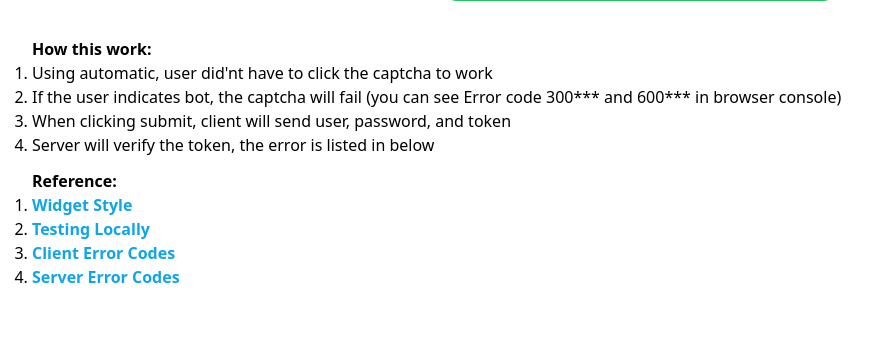
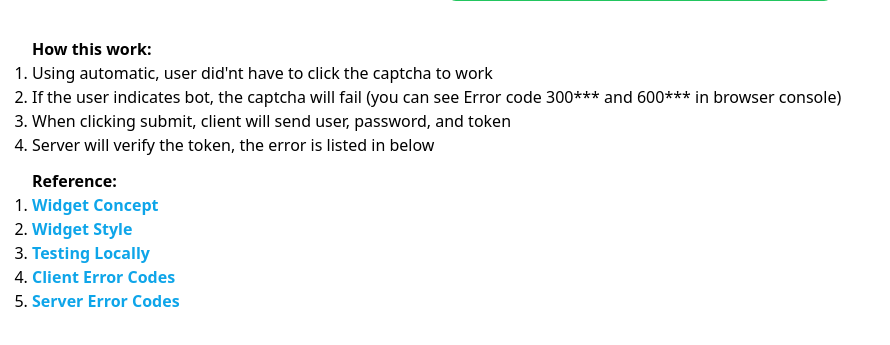
Before and after one commit to jarooda/turnstile-demo, a Node server app: page / in a window 1280 px wide. Shown: the part 505-850 px from the top of the page, without its empty margins (0-890 px from the left). Before the commit the page ends 788 px from the top, so only its background shows below. Run offline with Node 20, Linux system fonts and the light colour scheme; some libraries are stand-ins or nearby versions.

Commit message:
chore: add reference

```diff
--- a/views/footer.ejs
+++ b/views/footer.ejs
@@ -8,6 +8,7 @@
     </ol>
     <h3 class=" font-bold">Reference:</h3>
     <ol class=" list-decimal">
+      <li><a href="https://developers.cloudflare.com/turnstile/concepts/widget/" class="text-sky-500 font-semibold">Widget Concept</a></li>
       <li><a href="https://developers.cloudflare.com/turnstile/get-started/client-side-rendering/#widget-size" class="text-sky-500 font-semibold">Widget Style</a></li>
       <li><a href="https://developers.cloudflare.com/turnstile/troubleshooting/testing/" class="text-sky-500 font-semibold">Testing Locally</a></li>
       <li><a href="https://developers.cloudflare.com/turnstile/troubleshooting/client-side-errors/error-codes/" class="text-sky-500 font-semibold">Client Error Codes</a></li>
```
